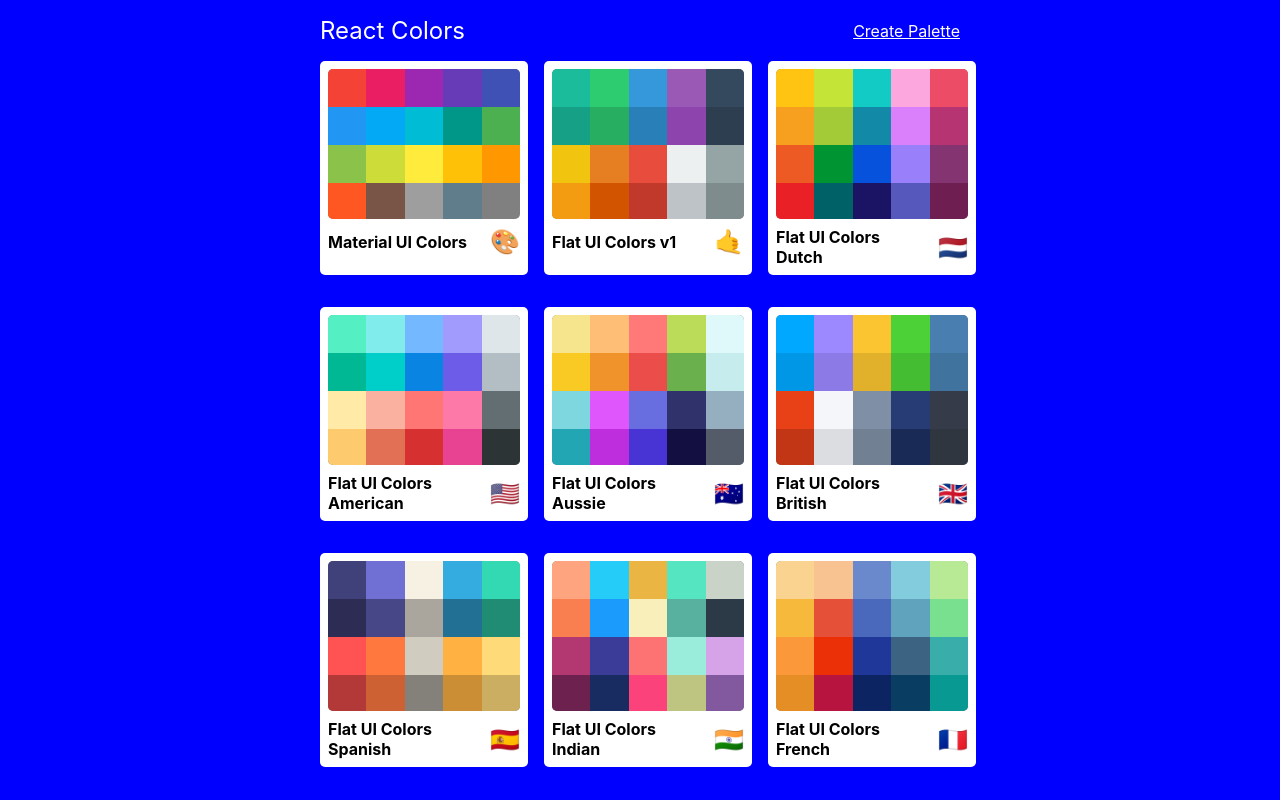
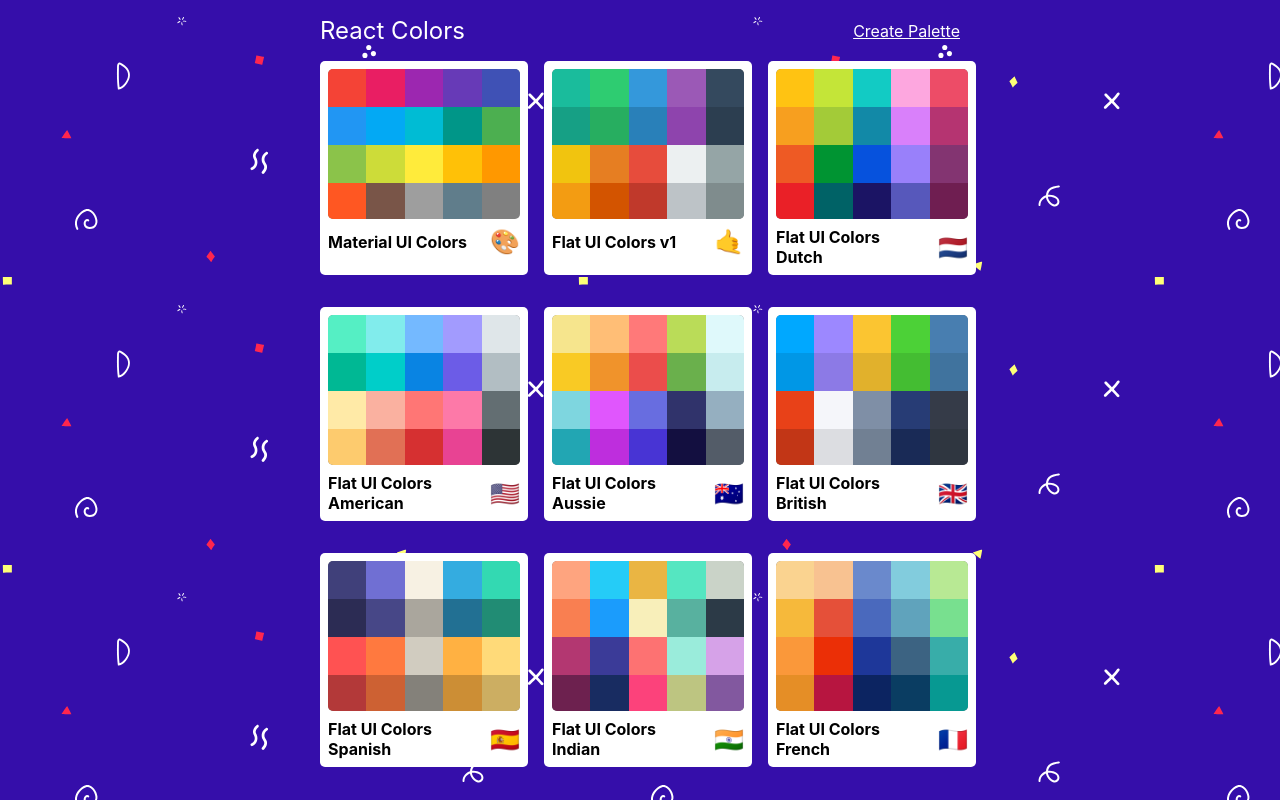
Before and after one commit to Pascha-404/bigColorProject, a React (Create React App) app: page / in a window 1280 px wide. Built offline with nearby package versions, Linux system fonts and the light colour scheme; the HTML template or start-up script is replaced by a standard one.

Commit message:
added background + hidden scrollbar

```diff
--- a/src/styles/PalettesListStyles.js
+++ b/src/styles/PalettesListStyles.js
@@ -1,12 +1,18 @@
 import sizes from '../sizes';
+import background from "./background.svg"
 
 const styles = {
 	root: {
-		backgroundColor: 'blue',
+		backgroundColor: '#350EAA',
+		backgroundImage: `url(${background})`,
 		height: '100vh',
 		display: 'flex',
 		alignItems: 'flex-start',
 		justifyContent: 'center',
+		overflow: 'scroll',
+		"&::-webkit-scrollbar": {
+			display: "none"
+		}
 	},
 	container: {
 		width: '50%',
```
Also changed, not shown: src/styles/background.svg (added).
